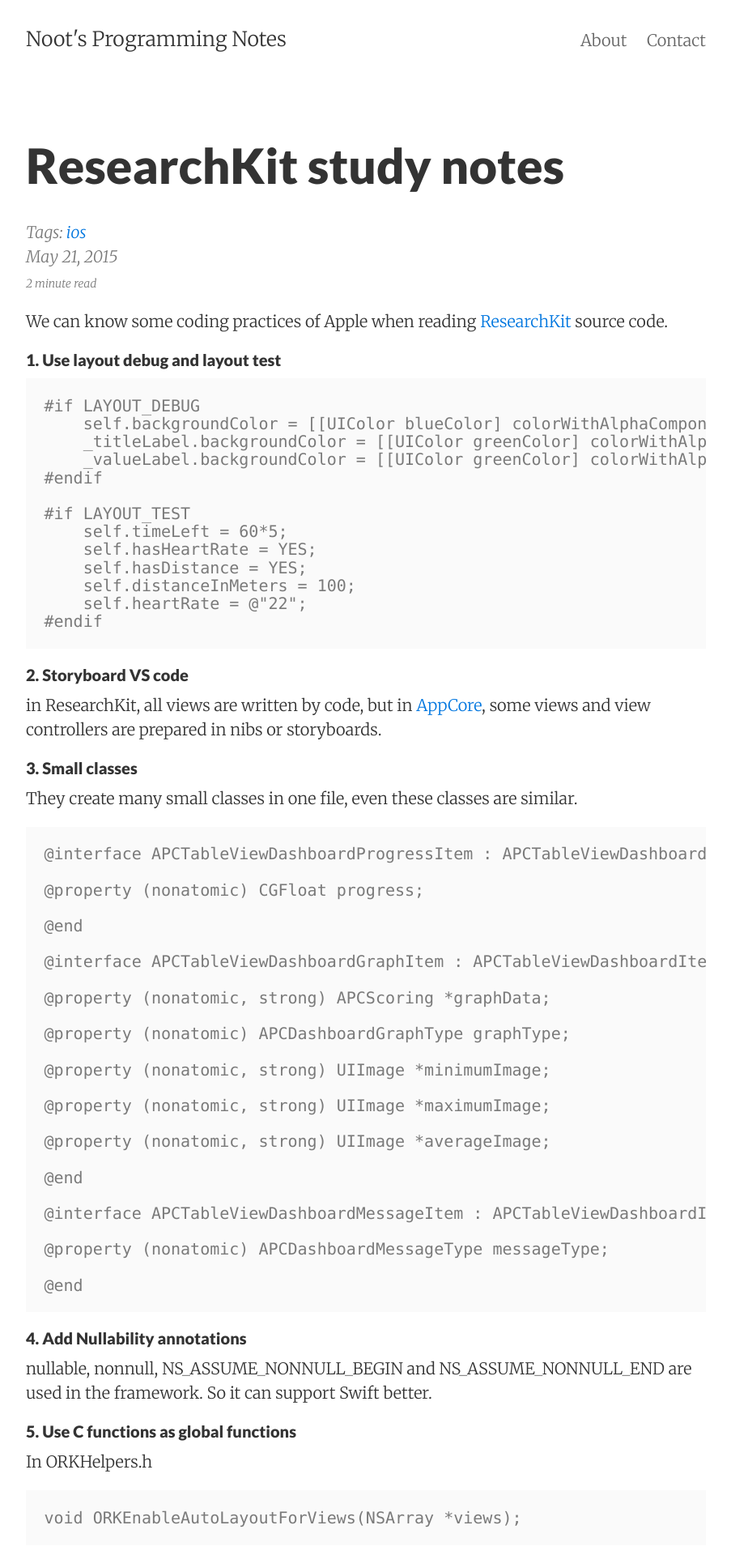
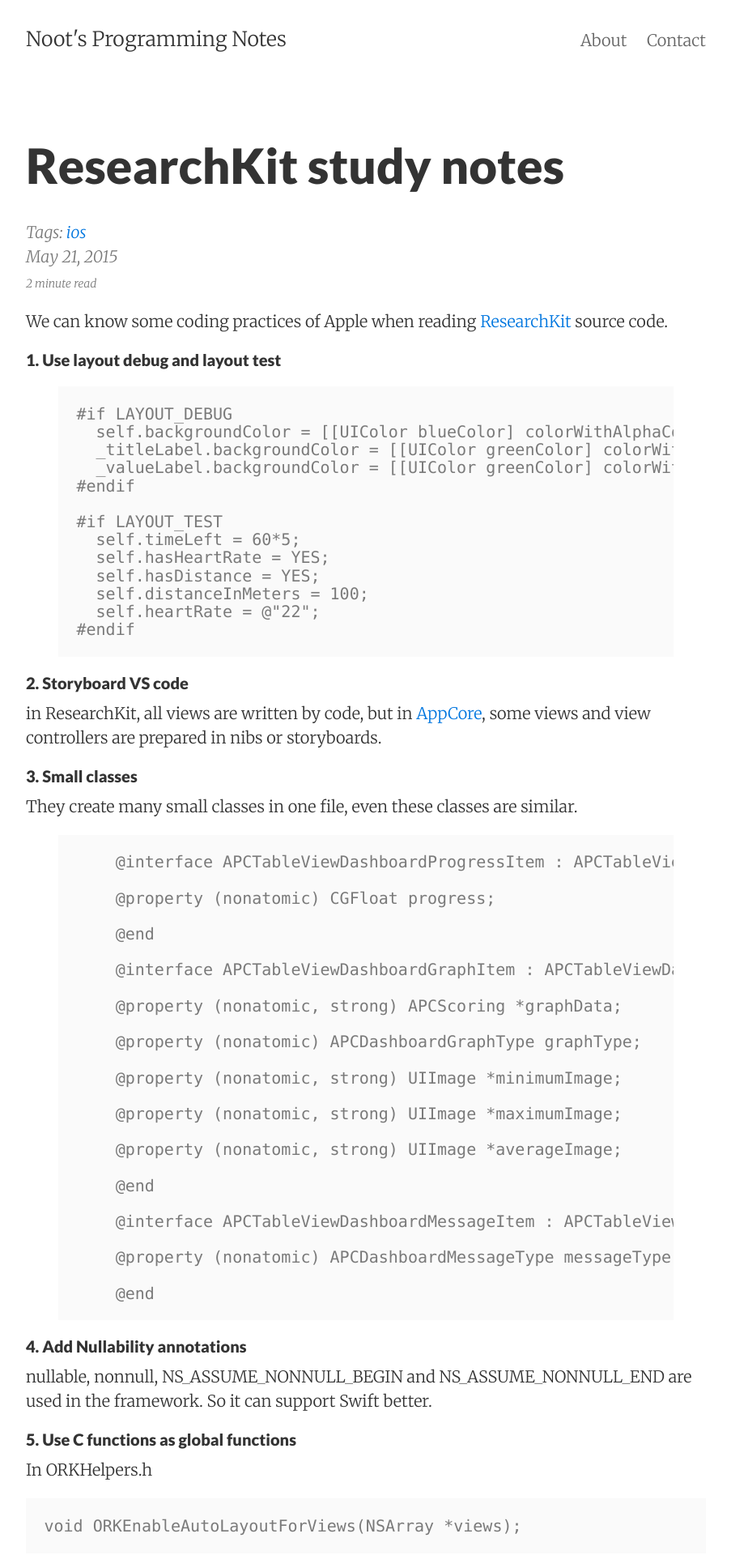
Before and after one commit to nootfly/noot.github.io, a Jekyll site: the page built from _posts/2015-05-20-ResearchKit-study-notes.md, in a window 1280 px wide. Shown: the top 1920 px of the page at 81% size, without its empty margins (188-1091 px from the left). Built offline with Jekyll 4.4.1, drawn with Linux system fonts in a browser that asks for light colours.

Commit message:
update format

```diff
--- a/_posts/2015-05-20-ResearchKit-study-notes.md
+++ b/_posts/2015-05-20-ResearchKit-study-notes.md
@@ -10,19 +10,21 @@
 
 #### 1. Use layout debug and layout test
 
-    #if LAYOUT_DEBUG
-        self.backgroundColor = [[UIColor blueColor] colorWithAlphaComponent:0.2];
-        _titleLabel.backgroundColor = [[UIColor greenColor] colorWithAlphaComponent:0.2];
-        _valueLabel.backgroundColor = [[UIColor greenColor] colorWithAlphaComponent:0.2];
-    #endif
+{% highlight objective c lineanchors %}
+#if LAYOUT_DEBUG
+  self.backgroundColor = [[UIColor blueColor] colorWithAlphaComponent:0.2];
+  _titleLabel.backgroundColor = [[UIColor greenColor] colorWithAlphaComponent:0.2];
+  _valueLabel.backgroundColor = [[UIColor greenColor] colorWithAlphaComponent:0.2];
+#endif
 
-    #if LAYOUT_TEST
-        self.timeLeft = 60*5;
-        self.hasHeartRate = YES;
-        self.hasDistance = YES;
-        self.distanceInMeters = 100;
-        self.heartRate = @"22";
-    #endif
+#if LAYOUT_TEST
+  self.timeLeft = 60*5;
+  self.hasHeartRate = YES;
+  self.hasDistance = YES;
+  self.distanceInMeters = 100;
+  self.heartRate = @"22";
+#endif
+{% endhighlight %}
 
 #### 2. Storyboard VS code
 in ResearchKit, all views are written by code, but in [AppCore](https://github.com/ResearchKit/AppCore), some views and view controllers are prepared in nibs or storyboards.
@@ -30,6 +32,7 @@
 #### 3. Small classes
 They create many small classes in one file, even these classes are similar.
 
+{% highlight objective c lineanchors %}
     @interface APCTableViewDashboardProgressItem : APCTableViewDashboardItem
 
     @property (nonatomic) CGFloat progress;
@@ -55,6 +58,7 @@
     @property (nonatomic) APCDashboardMessageType messageType;
 
     @end
+{% endhighlight %}
 
 #### 4. Add Nullability annotations
 nullable, nonnull, NS_ASSUME_NONNULL_BEGIN and NS_ASSUME_NONNULL_END are used in the framework. So it can support Swift better.
@@ -65,13 +69,13 @@
     void ORKEnableAutoLayoutForViews(NSArray *views);
 
 In ORKHelpers.m
-
+{% highlight objective c lineanchors %}
     void ORKEnableAutoLayoutForViews(NSArray *views) {
     [views enumerateObjectsUsingBlock:^(id obj, NSUInteger idx, BOOL *stop) {
         [(UIView *)obj setTranslatesAutoresizingMaskIntoConstraints:NO];
     }];
     }
-
+{% endhighlight %}
 #### 6. Add UIContentSizeCategoryDidChangeNotification to labels and text fields
 
     - (void)init_ORKAnswerTextField {
```
